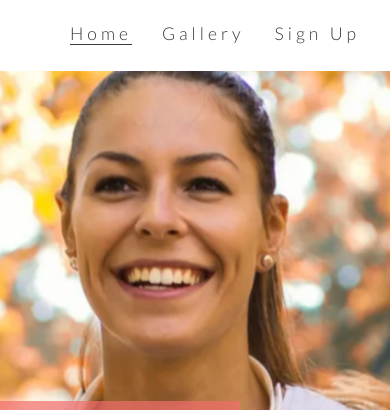
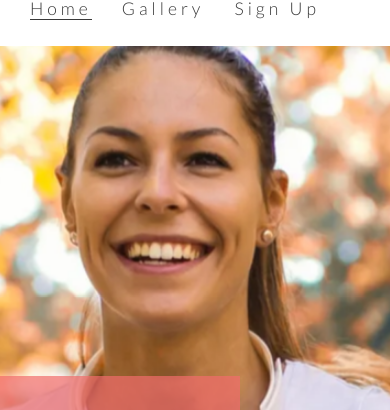
Before and after one commit to Themanintheback/love-running, a plain HTML site: page index.html in a window 390 px wide. Shown: the part 79-489 px from the top of the page. Drawn offline with nearby package versions, Linux system fonts and the light colour scheme.

Commit message:
style menu area for screens 950px wide and down

```diff
--- a/assets/css/style.css
+++ b/assets/css/style.css
@@ -282,3 +282,15 @@ footer {
         display: none;
     }
 }
+
+/* Fro medium screen sizes from 950px wide and down */
+@media screen and (max-width: 950px) {
+
+    #menu {
+        clear:left;
+        float: left;
+        margin-left: 30px;
+        margin-bottom: 25px;
+        line-height: 25px;
+    }
+}
```
